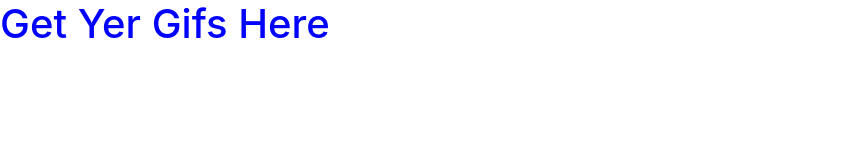
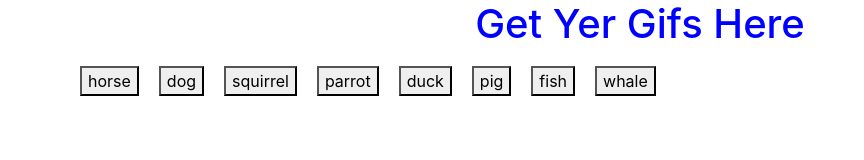
Before and after one commit to reneewysocki/giphy-api, a plain HTML site: page index.html in a window 1280 px wide. Shown: the whole page, without its empty margins (0-864 px from the left). Drawn offline with nearby package versions, Linux system fonts and the light colour scheme.

Commit message:
beginning button functionality

```diff
--- a/assets/css/style.css
+++ b/assets/css/style.css
@@ -1,3 +1,8 @@
 h1 {
     color: blue;
+    text-align: center;
 }
+
+.search-button {
+    margin: 10px;
+}
--- a/assets/javascript/javascript.js
+++ b/assets/javascript/javascript.js
@@ -0,0 +1,44 @@
+$( document ).ready(function() {
+
+    var searchOptions = ["horse", "dog", "squirrel", "parrot", "duck", "pig", "fish", "whale"];
+    var APIkey = "JKBLfP36MCmRu0GOW0fX0txrpxwZn9ue";
+    var queryURL = "http://api.giphy.com/v1/gifs/search?q=" + search + "&api_key="+ APIkey + "&limit=10";
+    var search = "";
+    var gifRating = "";
+    var gifURL = "";
+
+
+
+    // renders button from Search Options loop
+    function renderButtons() {
+        $("#buttons").empty();
+        for (var i = 0; i < searchOptions.length; i++) {
+          var a = $("<button>");
+          a.addClass("search-button");
+          a.attr('id', searchOptions[i])
+          a.attr("data-name", searchOptions[i]);
+          a.text(searchOptions[i]);
+          $("#buttons").append(a);
+        }
+    };
+
+
+    function displayGifs () {
+        search = $(this).attr("data-name");
+        console.log(queryURL); // displays the constructed url
+        $.ajax({
+            url: queryURL,
+            method: 'GET'
+        }) .done(function(response) {
+            console.log(search);
+            console.log(response);
+        });
+    };
+
+
+
+    $(document).on("click", ".search-button", displayGifs);
+    renderButtons();
+
+//closes page
+});
--- a/index.html
+++ b/index.html
@@ -8,10 +8,17 @@
     <title>Get Yer Gifs Here</title>
 </head>
 <body>
-    <h1>Get Yer Gifs Here</h1>
+    <header>
+        <h1>Get Yer Gifs Here</h1>
+    </header>
+
+    <div class="container">
+            <div class="row" id="buttons"> </div>
+            <div class="row" id="gifs"> </div>
+    </div>
+
+
+    <script src="https://cdnjs.cloudflare.com/ajax/libs/jquery/3.2.1/jquery.min.js"></script>
     <script type="text/javascript" src="assets/javascript/javascript.js"></script>
-    <script src="https://code.jquery.com/jquery-3.3.1.slim.min.js" integrity="sha384-q8i/X+965DzO0rT7abK41JStQIAqVgRVzpbzo5smXKp4YfRvH+8abtTE1Pi6jizo" crossorigin="anonymous"></script>
-    <script src="https://cdnjs.cloudflare.com/ajax/libs/popper.js/1.14.3/umd/popper.min.js" integrity="sha384-ZMP7rVo3mIykV+2+9J3UJ46jBk0WLaUAdn689aCwoqbBJiSnjAK/l8WvCWPIPm49" crossorigin="anonymous"></script>
-    <script src="https://stackpath.bootstrapcdn.com/bootstrap/4.1.3/js/bootstrap.min.js" integrity="sha384-ChfqqxuZUCnJSK3+MXmPNIyE6ZbWh2IMqE241rYiqJxyMiZ6OW/JmZQ5stwEULTy" crossorigin="anonymous"></script>
 </body>
 </html>
```
